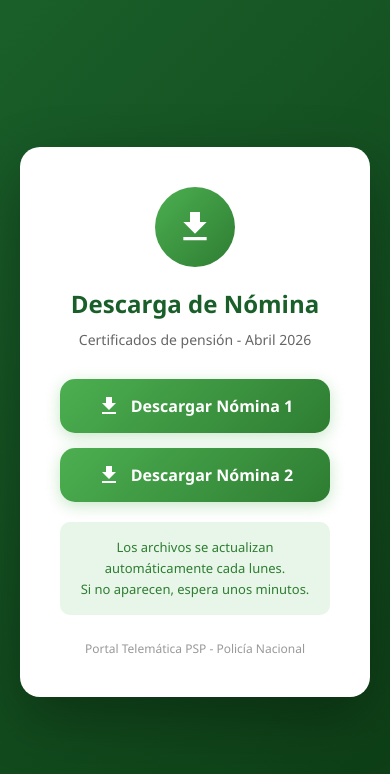
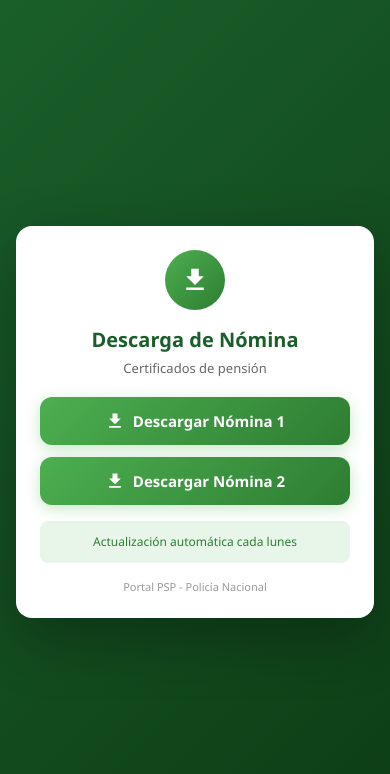
Before and after one commit to Duver0/Auto-nomina, a website: page docs/index.html in a window 390 px wide. Drawn offline with Linux system fonts and the light colour scheme.

Commit message:
ui: diseño responsive sin scroll en móviles

```diff
--- a/docs/index.html
+++ b/docs/index.html
@@ -2,7 +2,7 @@
 <html lang="es">
 <head>
   <meta charset="UTF-8">
-  <meta name="viewport" content="width=device-width, initial-scale=1.0">
+  <meta name="viewport" content="width=device-width, initial-scale=1.0, maximum-scale=1.0, user-scalable=no">
   <title>Descargar Nómina - PSP</title>
   <style>
     * {
@@ -11,102 +11,143 @@
       box-sizing: border-box;
     }
 
+    html, body {
+      height: 100%;
+      overflow: hidden;
+    }
+
     body {
       font-family: 'Segoe UI', Tahoma, Geneva, Verdana, sans-serif;
       background: linear-gradient(135deg, #1a5f2a 0%, #0d3d15 100%);
-      min-height: 100vh;
+      min-height: 100dvh;
       display: flex;
       align-items: center;
       justify-content: center;
-      padding: 20px;
     }
 
     .container {
       background: white;
-      border-radius: 20px;
-      padding: 40px;
+      border-radius: 16px;
+      padding: 24px;
       text-align: center;
       box-shadow: 0 20px 60px rgba(0, 0, 0, 0.3);
-      max-width: 500px;
-      width: 100%;
+      max-width: 380px;
+      width: calc(100% - 32px);
     }
 
     .icon {
-      width: 80px;
-      height: 80px;
+      width: 60px;
+      height: 60px;
       background: linear-gradient(135deg, #4CAF50 0%, #2E7D32 100%);
       border-radius: 50%;
       display: flex;
       align-items: center;
       justify-content: center;
-      margin: 0 auto 20px;
+      margin: 0 auto 16px;
     }
 
     .icon svg {
-      width: 40px;
-      height: 40px;
+      width: 30px;
+      height: 30px;
       fill: white;
     }
 
     h1 {
       color: #1a5f2a;
-      font-size: 24px;
-      margin-bottom: 10px;
+      font-size: 20px;
+      margin-bottom: 6px;
     }
 
     .subtitle {
       color: #666;
-      font-size: 14px;
-      margin-bottom: 30px;
+      font-size: 13px;
+      margin-bottom: 20px;
     }
 
     .files {
       display: flex;
       flex-direction: column;
-      gap: 15px;
-      margin-bottom: 20px;
+      gap: 12px;
+      margin-bottom: 16px;
     }
 
     .file-btn {
       display: flex;
       align-items: center;
       justify-content: center;
-      gap: 10px;
+      gap: 8px;
       background: linear-gradient(135deg, #4CAF50 0%, #2E7D32 100%);
       color: white;
-      padding: 15px 30px;
-      border-radius: 15px;
+      padding: 14px 20px;
+      border-radius: 12px;
       text-decoration: none;
-      font-size: 16px;
+      font-size: 15px;
       font-weight: 600;
       transition: all 0.3s ease;
       box-shadow: 0 4px 15px rgba(76, 175, 80, 0.3);
     }
 
-    .file-btn:hover {
-      transform: translateY(-2px);
-      box-shadow: 0 6px 20px rgba(76, 175, 80, 0.5);
+    .file-btn:active {
+      transform: scale(0.98);
     }
 
     .file-btn svg {
-      width: 24px;
-      height: 24px;
+      width: 20px;
+      height: 20px;
       fill: white;
     }
 
     .info {
       background: #E8F5E9;
-      padding: 15px;
-      border-radius: 10px;
-      font-size: 13px;
+      padding: 12px;
+      border-radius: 8px;
+      font-size: 12px;
       color: #2E7D32;
-      line-height: 1.6;
+      line-height: 1.5;
     }
 
     .footer {
-      margin-top: 25px;
+      margin-top: 16px;
       color: #999;
-      font-size: 12px;
+      font-size: 11px;
+    }
+
+    @media (max-height: 600px) {
+      .container {
+        padding: 16px;
+      }
+      .icon {
+        width: 50px;
+        height: 50px;
+        margin-bottom: 10px;
+      }
+      .icon svg {
+        width: 24px;
+        height: 24px;
+      }
+      h1 {
+        font-size: 18px;
+        margin-bottom: 4px;
+      }
+      .subtitle {
+        font-size: 12px;
+        margin-bottom: 12px;
+      }
+      .files {
+        gap: 8px;
+        margin-bottom: 12px;
+      }
+      .file-btn {
+        padding: 12px 16px;
+        font-size: 14px;
+      }
+      .info {
+        padding: 10px;
+        font-size: 11px;
+      }
+      .footer {
+        margin-top: 12px;
+      }
     }
   </style>
 </head>
@@ -119,7 +160,7 @@
     </div>
 
     <h1>Descarga de Nómina</h1>
-    <p class="subtitle">Certificados de pensión - Abril 2026</p>
+    <p class="subtitle">Certificados de pensión</p>
 
     <div class="files">
       <a href="downloads/nomina1-abril-2026.pdf" class="file-btn" download>
@@ -134,11 +175,10 @@
     </div>
 
     <div class="info">
-      Los archivos se actualizan automáticamente cada lunes.<br>
-      Si no aparecen, espera unos minutos.
+      Actualización automática cada lunes
     </div>
 
-    <p class="footer">Portal Telemática PSP - Policía Nacional</p>
+    <p class="footer">Portal PSP - Policía Nacional</p>
   </div>
 </body>
 </html>
```
